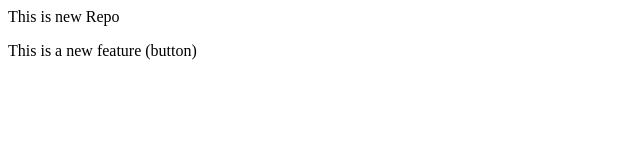
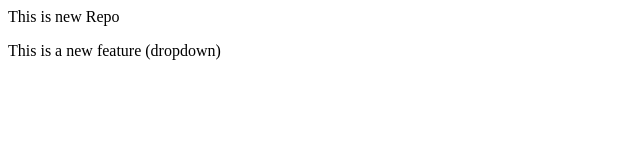
Before and after one commit to mugiwara674/localrepo, a plain HTML site: page index.html in a window 1280 px wide. Shown: the full height of the page, 0-640 px from the left. Drawn offline with Linux system fonts and the light colour scheme.

```diff
--- a/index.html
+++ b/index.html
@@ -3,5 +3,5 @@
 </p>
 
 <p>
-    This is a new feature (button)
+    This is a new feature (dropdown)
 </p>
```
